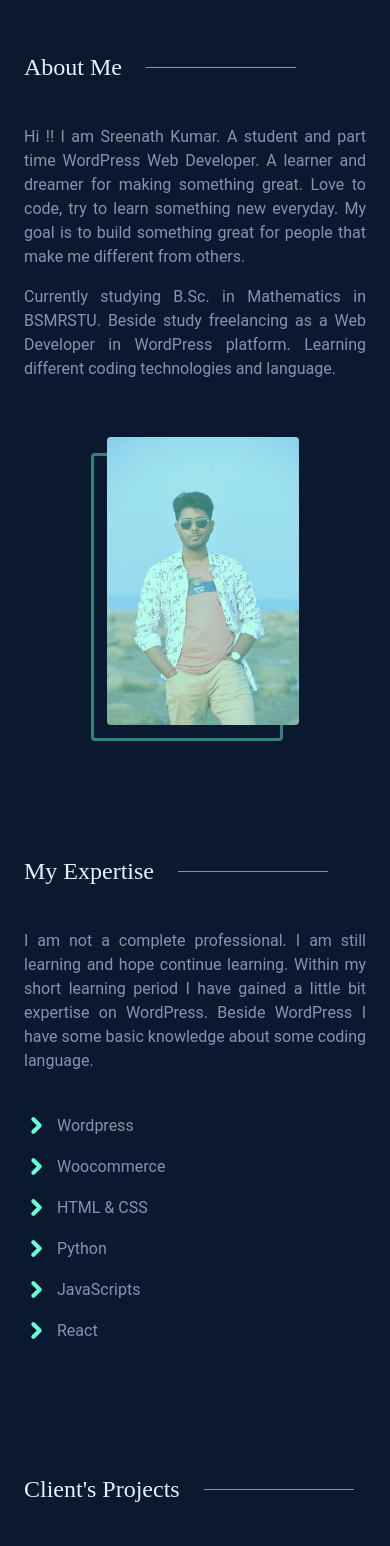
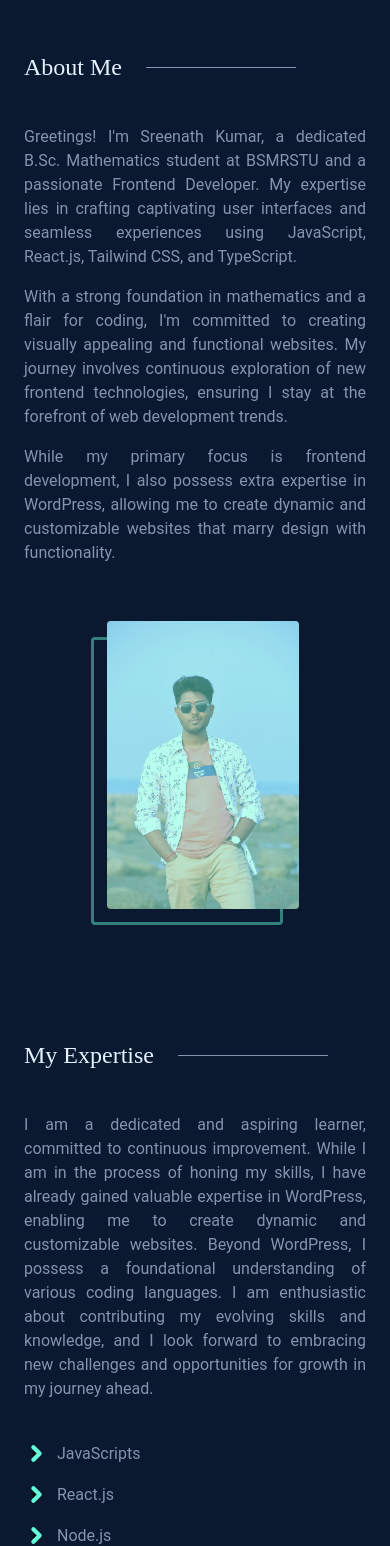
Before and after one commit to sreenathkumar/portfolio, a React (Create React App) app: page / in a window 390 px wide. Shown: the part 780-2326 px from the top of the page. Built offline with nearby package versions, Linux system fonts and the light colour scheme.

Commit message:
fix: text changes and added some new skills

```diff
--- a/src/assets/css/featured-project.css
+++ b/src/assets/css/featured-project.css
@@ -152,3 +152,8 @@
       padding-top: 40px;
    }
 }
+@media (max-width: 768px) {
+   .link_icon {
+      margin-bottom: .5rem;
+   }
+}
--- a/src/assets/css/single-project.css
+++ b/src/assets/css/single-project.css
@@ -95,3 +95,8 @@
       max-width: 312px;
    }
 }
+@media (max-width: 768px) {
+   .item {
+      height: 100%;
+   }
+}
--- a/src/components/About.tsx
+++ b/src/components/About.tsx
@@ -10,15 +10,12 @@ export default function About() {
             </div>
             <div className="about_texts md:max-w-md">
                <p>
-                  Hi !! I am Sreenath Kumar. A student and part time WordPress Web
-                  Developer. A learner and dreamer for making something great. Love
-                  to code, try to learn something new everyday. My goal is to build
-                  something great for people that make me different from others.
+                  Greetings! I'm Sreenath Kumar, a dedicated B.Sc. Mathematics student at BSMRSTU and a passionate Frontend Developer. My expertise lies in crafting captivating user interfaces and seamless experiences using JavaScript, React.js, Tailwind CSS, and TypeScript.
+               </p>
+               <p>With a strong foundation in mathematics and a flair for coding, I'm committed to creating visually appealing and functional websites. My journey involves continuous exploration of new frontend technologies, ensuring I stay at the forefront of web development trends.
                </p>
                <p>
-                  Currently studying B.Sc. in Mathematics in BSMRSTU. Beside study
-                  freelancing as a Web Developer in WordPress platform. Learning
-                  different coding technologies and language.
+                  While my primary focus is frontend development, I also possess extra expertise in WordPress, allowing me to create dynamic and customizable websites that marry design with functionality.
                </p>
                <span className="vl"></span>
             </div>
--- a/src/components/Contact.tsx
+++ b/src/components/Contact.tsx
@@ -8,13 +8,9 @@ export default function Contact() {
             <p className="sub_title mb-4">Wanna Have a conversation?</p>
             <h2 className='mb-5'>Get in Touch</h2>
             <p className='mb-10'>
-               If you are interested to work with me you can talk with in Fiverr freelancing marketplace. Here I provide
-               provide quality
-               services on WordPress and Woocommerce. If you have any suggestion or opinion you are welcome. Just visit my
-               Fiverr profile and
-               have a look at my Gigs. If you like my gigs give a thumbsup.
+            Ready to bring your ideas to life? Let's collaborate and create something exceptional together. Whether you need a captivating website, an engaging user interface, or a seamless user experience, I'm here to make it happen. Reach out today and let's start building!
             </p>
-            <AnimatedButton link='https://www.fiverr.com/sreenath_kumar' text='Say Hi!!' />
+            <AnimatedButton link='https://www.fiverr.com/sreenath_kumar' text='Send a ❤' />
          </div>
       </div>
    )
--- a/src/components/Expertise.tsx
+++ b/src/components/Expertise.tsx
@@ -1,8 +1,8 @@
 import '../assets/css/expertise.css'
-import SkillItem from './ui/SkillItem';
+import expertiseColumnMaker from '../utils/expertiseColumnMaker';
 
 export default function Expertise() {
-  const skillSet: string[] = ['Wordpress', 'Woocommerce', 'HTML & CSS', 'Python', 'JavaScripts', 'React',];
+  const skillSet: string[] = ['JavaScripts', 'React.js','Node.js', 'Redux.js','TypeScript','Tailwind CSS', 'Python', 'Wordpress', 'Woocommerce', ];
   return (
     <div className="expertise block overflow-hidden px-6 mb-28 md:mb-32 md:max-w-xl " id="expertise">
       <div className="expertise_contents">
@@ -13,19 +13,11 @@ export default function Expertise() {
 
         <div className="expertise_text_container">
           <p className="expertise_texts">
-            I am not a complete professional. I am still learning and hope
-            continue learning. Within my short learning period I have gained a
-            little bit expertise on WordPress. Beside WordPress I have some
-            basic knowledge about some coding language.
+          I am a dedicated and aspiring learner, committed to continuous improvement. While I am in the process of honing my skills, I have already gained valuable expertise in WordPress, enabling me to create dynamic and customizable websites. Beyond WordPress, I possess a foundational understanding of various coding languages. I am enthusiastic about contributing my evolving skills and knowledge, and I look forward to embracing new challenges and opportunities for growth in my journey ahead.
           </p>
           <span className="vl"></span>
           <div className="skill_list">
-            <div>
-              {skillSet.slice(0, Math.round(skillSet.length / 2)).map((skill: string, index) => <SkillItem key={`skill-${index}`} title={skill} />)}
-            </div>
-            <div>
-              {skillSet.slice(Math.round(skillSet.length / 2)).map((skill: string, index) => <SkillItem key={`skill-${index}`} title={skill} />)}
-            </div>
+            {expertiseColumnMaker(skillSet,3)}
           </div>
         </div>
       </div>
--- /dev/null
+++ b/src/utils/expertiseColumnMaker.js
@@ -0,0 +1,29 @@
+import React from "react";
+import SkillItem from "../components/ui/SkillItem";
+
+export default function expertiseColumnMaker(data, colNum) {
+
+  let arr = []; // list of columns
+
+  let start = 0; // start index of slice
+  let end = 0;   // end index of slice
+  let pushedItem = 0; // number of items pushed to arr
+
+  for (let col = 0; col < colNum; col++) {
+
+    if (data.length-pushedItem>colNum && (data.length-pushedItem)%colNum !== 0) {
+      end = start + Math.ceil(data.length / colNum);
+    }else{
+      end = start + Math.round(data.length/3);
+    }
+
+    var slicedItems = data.slice(start, end); // slice data array
+    pushedItem = slicedItems.length + pushedItem;
+
+    arr.push(
+      <div key={`col-${col+1}`}>{slicedItems.map((skill, index) => <SkillItem key={`skill-${index}`} title={skill} />)}</div>
+    );
+    start = end; // update start index
+  }
+  return arr;
+}
```
